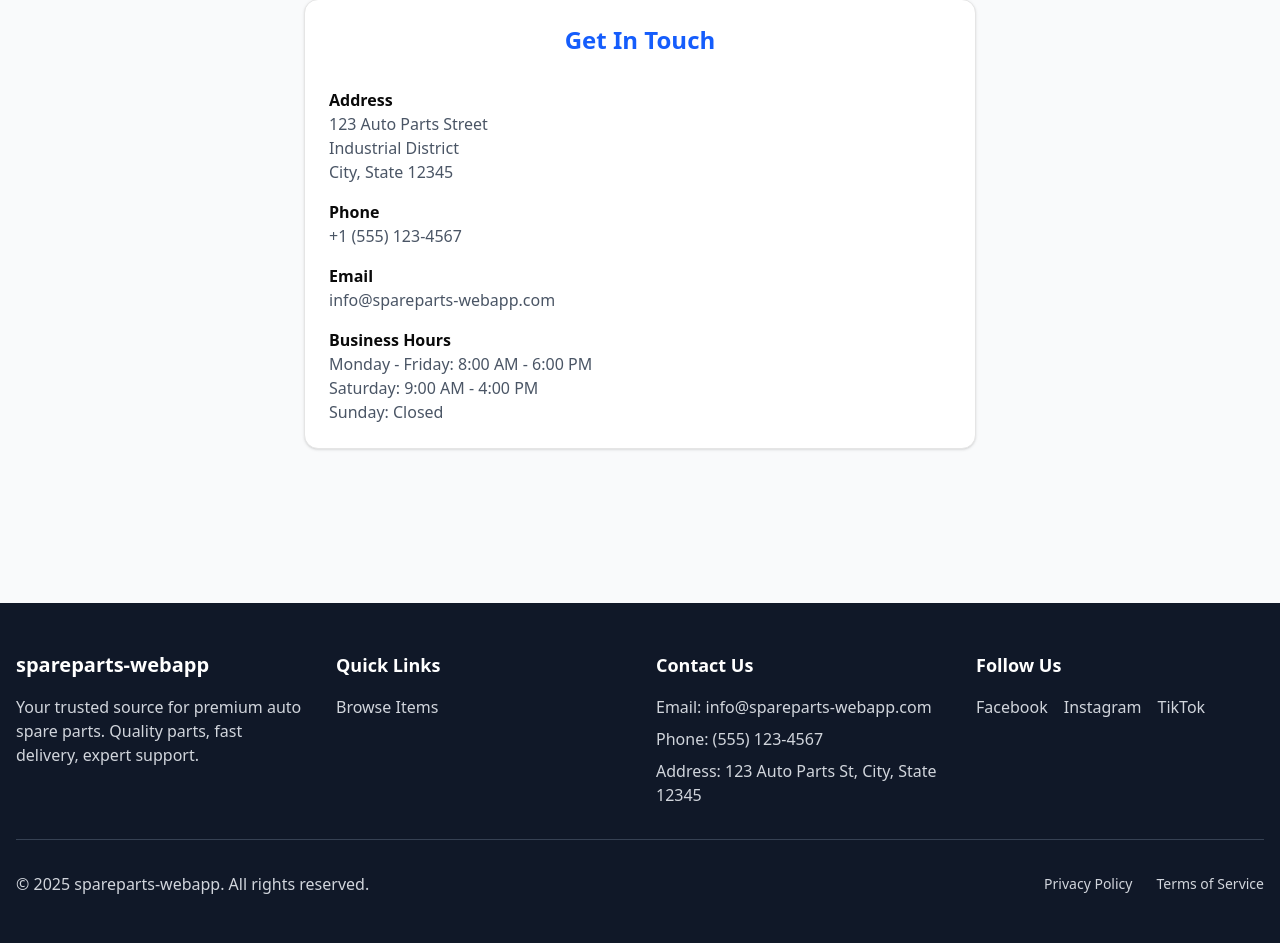
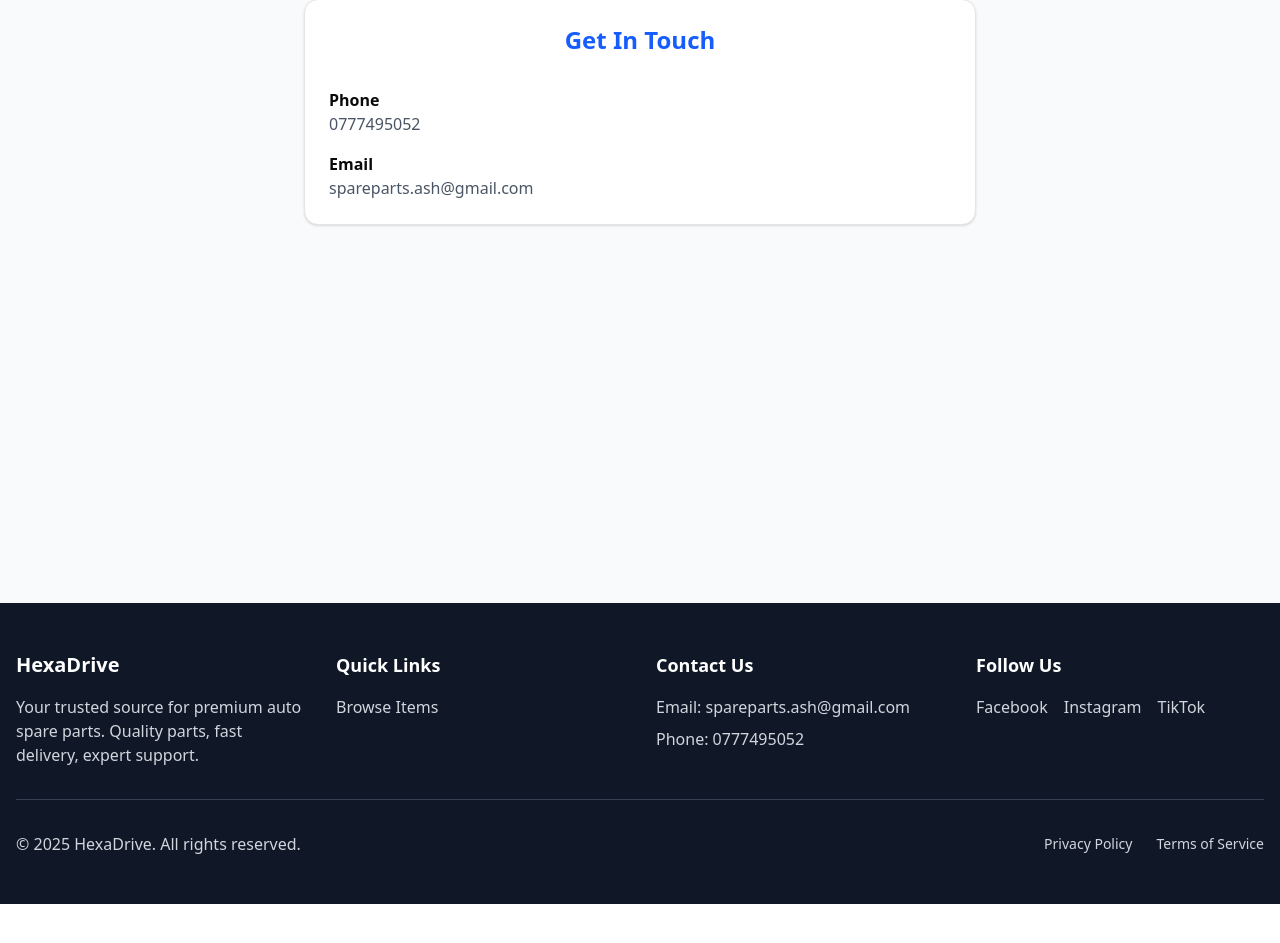
Before and after one commit to janithbandara1/spareparts-webapp, a Next.js app: page /contact in a window 1280 px wide. Shown: the part 265-1208 px from the top of the page. After the commit the page ends 1169 px from the top, so only its background shows below. Built offline with nearby package versions, Linux system fonts and the light colour scheme.

Commit message:
feat: update branding to HexaDrive and enhance hero image management functionality

```diff
--- a/app/about/page.tsx
+++ b/app/about/page.tsx
@@ -26,7 +26,7 @@ export default function About() {
             </CardHeader>
             <CardContent>
               <p className="text-gray-600 leading-relaxed">
-                Founded with a passion for automotive excellence, spareparts-webapp has been serving
+                Founded with a passion for automotive excellence, HexaDrive has been serving
                 vehicle owners and mechanics for over a decade. We started as a small family business
                 and have grown into a trusted provider of high-quality spare parts across the region.
               </p>
--- a/app/admin/dashboard/page.tsx
+++ b/app/admin/dashboard/page.tsx
@@ -1,7 +1,6 @@
 import { Card, CardContent, CardHeader, CardTitle } from "@/components/ui/card";
 import { prisma } from "@/lib/prisma";
 import { Package, Building, Car } from "lucide-react";
-import { HeroImageUpload } from "@/components/hero-image-upload";
 
 export default async function DashboardPage() {
   const itemCount = await prisma.item.count();
@@ -43,10 +42,6 @@ export default async function DashboardPage() {
           </CardContent>
         </Card>
       </div>
-
-      <div className="grid grid-cols-1 gap-6">
-        <HeroImageUpload />
-      </div>
     </div>
   );
 }
--- /dev/null
+++ b/app/admin/hero-image/page.tsx
@@ -0,0 +1,12 @@
+import { HeroImageUpload } from "@/components/hero-image-upload";
+
+export default function HeroImagesPage() {
+  return (
+    <div>
+      <h1 className="text-3xl font-bold text-gray-900 mb-6">Manage Hero Image</h1>
+      <div className="grid grid-cols-1 gap-6">
+        <HeroImageUpload />
+      </div>
+    </div>
+  );
+}
--- a/app/admin/layout.tsx
+++ b/app/admin/layout.tsx
@@ -8,6 +8,7 @@ import {
   LogOut,
   Tag,
   Settings,
+  Image,
 } from "lucide-react";
 import {
   Sidebar,
@@ -40,6 +41,11 @@ const menuItems = [
     title: "Dashboard",
     url: "/admin/dashboard",
     icon: LayoutDashboard,
+  },
+  {
+    title: "Hero Image",
+    url: "/admin/hero-image",
+    icon: Image,
   },
   {
     title: "Manage Items",
@@ -83,7 +89,7 @@ export default function AdminLayout({
                   </div>
                   <div className="grid flex-1 text-left text-sm leading-tight">
                     <span className="truncate font-semibold">
-                      spareparts-webapp
+                      HexaDrive
                     </span>
                     <span className="truncate text-xs">Admin Panel</span>
                   </div>
@@ -155,6 +161,8 @@ export default function AdminLayout({
                     ? "Brands"
                     : pathname.startsWith("/admin/models")
                     ? "Models"
+                    : pathname.startsWith("/admin/hero-image")
+                    ? "Hero Image"
                     : "Page"}
                 </BreadcrumbPage>
               </BreadcrumbItem>
--- a/app/admin/login/page.tsx
+++ /dev/null
@@ -1,32 +0,0 @@
-import { GalleryVerticalEnd } from "lucide-react"
-
-import { LoginForm } from "@/components/login-form"
-
-export default function LoginPage() {
-  return (
-    <div className="grid min-h-svh lg:grid-cols-2">
-      <div className="flex flex-col gap-4 p-6 md:p-10">
-        <div className="flex justify-center gap-2 md:justify-start">
-          <a href="/" className="flex items-center gap-2 font-medium">
-            <div className="bg-primary text-primary-foreground flex size-6 items-center justify-center rounded-md">
-              <GalleryVerticalEnd className="size-4" />
-            </div>
-            spareparts-webapp
-          </a>
-        </div>
-        <div className="flex flex-1 items-center justify-center">
-          <div className="w-full max-w-xs">
-            <LoginForm />
-          </div>
-        </div>
-      </div>
-      <div className="bg-muted relative hidden lg:block">
-        <img
-          src="/placeholder.svg"
-          alt="Image"
-          className="absolute inset-0 h-full w-full object-cover dark:brightness-[0.2] dark:grayscale"
-        />
-      </div>
-    </div>
-  )
-}
--- a/app/admin/page.tsx
+++ b/app/admin/page.tsx
@@ -11,7 +11,7 @@ export default function AdminPage() {
             <div className="bg-primary text-primary-foreground flex size-6 items-center justify-center rounded-md">
               <GalleryVerticalEnd className="size-4" />
             </div>
-            spareparts-webapp
+            HexaDrive
           </a>
         </div>
         <div className="flex flex-1 items-center justify-center">
--- a/app/contact/page.tsx
+++ b/app/contact/page.tsx
@@ -20,31 +20,13 @@ export default function Contact() {
             </CardHeader>
             <CardContent className="space-y-4">
               <div>
-                <h3 className="font-semibold">Address</h3>
-                <p className="text-gray-600">
-                  123 Auto Parts Street<br />
-                  Industrial District<br />
-                  City, State 12345
-                </p>
-              </div>
-
-              <div>
                 <h3 className="font-semibold">Phone</h3>
-                <p className="text-gray-600">+1 (555) 123-4567</p>
+                <p className="text-gray-600">0777495052</p>
               </div>
 
               <div>
                 <h3 className="font-semibold">Email</h3>
-                <p className="text-gray-600">info@spareparts-webapp.com</p>
-              </div>
-
-              <div>
-                <h3 className="font-semibold">Business Hours</h3>
-                <p className="text-gray-600">
-                  Monday - Friday: 8:00 AM - 6:00 PM<br />
-                  Saturday: 9:00 AM - 4:00 PM<br />
-                  Sunday: Closed
-                </p>
+                <p className="text-gray-600">spareparts.ash@gmail.com</p>
               </div>
             </CardContent>
           </Card>
--- a/app/page.tsx
+++ b/app/page.tsx
@@ -59,7 +59,7 @@ export default async function Home() {
       <section className="py-16 bg-gray-50">
         <div className="max-w-7xl mx-auto px-4">
           <h2 className="text-3xl font-bold text-center mb-12 text-gray-800">
-            Why Choose spareparts-webapp?
+            Why Choose HexaDrive?
           </h2>
           <div className="grid grid-cols-1 md:grid-cols-3 gap-8">
             <Card className="text-center">
--- a/components/footer.tsx
+++ b/components/footer.tsx
@@ -18,7 +18,7 @@ export default function Footer() {
         <div className="grid grid-cols-1 md:grid-cols-4 gap-8">
           {/* Company Info */}
           <div className="space-y-4">
-            <h3 className="text-xl font-bold">spareparts-webapp</h3>
+            <h3 className="text-xl font-bold">HexaDrive</h3>
             <p className="text-gray-300">
               Your trusted source for premium auto spare parts. Quality parts, fast delivery, expert support.
             </p>
@@ -40,9 +40,8 @@ export default function Footer() {
           <div className="space-y-4">
             <h4 className="text-lg font-semibold">Contact Us</h4>
             <div className="space-y-2 text-gray-300">
-              <p>Email: info@spareparts-webapp.com</p>
-              <p>Phone: (555) 123-4567</p>
-              <p>Address: 123 Auto Parts St, City, State 12345</p>
+              <p>Email: spareparts.ash@gmail.com</p>
+              <p>Phone: 0777495052</p>
             </div>
           </div>
 
@@ -50,13 +49,13 @@ export default function Footer() {
           <div className="space-y-4">
             <h4 className="text-lg font-semibold">Follow Us</h4>
             <div className="flex space-x-4">
-              <Link href="#" className="text-gray-300 hover:text-white transition-colors">
+              <Link href="#" target="_blank" rel="noopener noreferrer" className="text-gray-300 hover:text-white transition-colors">
                 Facebook
               </Link>
-              <Link href="#" className="text-gray-300 hover:text-white transition-colors">
+              <Link href="https://www.instagram.com/hexadrivespare_parts?utm_source=qr&igsh=ZnN6OWJnZDQ4cnVo" target="_blank" rel="noopener noreferrer" className="text-gray-300 hover:text-white transition-colors">
                 Instagram
               </Link>
-              <Link href="#" className="text-gray-300 hover:text-white transition-colors">
+              <Link href="https://www.tiktok.com/@hexadrive_spare_parts?_r=1&_t=ZS-92094SJlSvR" target="_blank" rel="noopener noreferrer" className="text-gray-300 hover:text-white transition-colors">
                 TikTok
               </Link>
             </div>
@@ -67,13 +66,13 @@ export default function Footer() {
 
         <div className="flex flex-col md:flex-row justify-between items-center space-y-4 md:space-y-0">
           <p className="text-gray-300">
-            © {new Date().getFullYear()} spareparts-webapp. All rights reserved.
+            © {new Date().getFullYear()} HexaDrive. All rights reserved.
           </p>
           <div className="flex space-x-6">
-            <Link href="#" className="text-gray-300 hover:text-white transition-colors text-sm">
+            <Link href="#" target="_blank" rel="noopener noreferrer" className="text-gray-300 hover:text-white transition-colors text-sm">
               Privacy Policy
             </Link>
-            <Link href="#" className="text-gray-300 hover:text-white transition-colors text-sm">
+            <Link href="#" target="_blank" rel="noopener noreferrer" className="text-gray-300 hover:text-white transition-colors text-sm">
               Terms of Service
             </Link>
           </div>
--- a/components/hero-image-upload.tsx
+++ b/components/hero-image-upload.tsx
@@ -1,10 +1,10 @@
 'use client';
 
-import { useState } from 'react';
-import { Upload, X } from 'lucide-react';
+import { useState, useEffect } from 'react';
+import { X } from 'lucide-react';
 import { Button } from '@/components/ui/button';
 import { Input } from '@/components/ui/input';
-import { Card, CardContent, CardHeader, CardTitle } from '@/components/ui/card';
+import { Card, CardContent } from '@/components/ui/card';
 import Image from 'next/image';
 
 export function HeroImageUpload() {
@@ -14,6 +14,23 @@ export function HeroImageUpload() {
   const [error, setError] = useState<string>('');
   const [success, setSuccess] = useState(false);
   const [preview, setPreview] = useState<string>('');
+
+  useEffect(() => {
+    const fetchCurrentImage = async () => {
+      try {
+        const response = await fetch('/api/hero-image');
+        if (response.ok) {
+          const data = await response.json();
+          setImageUrl(data.imageUrl);
+          setAltText(data.altText);
+        }
+      } catch (err) {
+        console.error('Error fetching current hero image:', err);
+      }
+    };
+
+    fetchCurrentImage();
+  }, []);
 
   const handleFileSelect = async (e: React.ChangeEvent<HTMLInputElement>) => {
     const file = e.target.files?.[0];
@@ -74,13 +91,10 @@ export function HeroImageUpload() {
 
   return (
     <Card>
-      <CardHeader>
-        <CardTitle>Hero Image Management</CardTitle>
-      </CardHeader>
       <CardContent className="space-y-6">
         {/* Preview */}
         {preview || imageUrl ? (
-          <div className="relative w-full h-64 bg-gray-100 rounded-lg overflow-hidden">
+          <div className="relative w-full aspect-[2/1] bg-gray-100 rounded-lg overflow-hidden">
             <Image
               src={preview || imageUrl}
               alt={altText}
@@ -89,7 +103,7 @@ export function HeroImageUpload() {
             />
           </div>
         ) : (
-          <div className="w-full h-64 bg-gray-100 rounded-lg flex items-center justify-center text-gray-400">
+          <div className="w-full aspect-[2/1] bg-gray-100 rounded-lg flex items-center justify-center text-gray-400">
             <p>Image preview will appear here</p>
           </div>
         )}
--- a/components/navbar.tsx
+++ b/components/navbar.tsx
@@ -40,7 +40,7 @@ export default function Navbar() {
         <div className="flex justify-between items-center py-4">
           <div className="flex items-center">
             <Link href="/" className="text-2xl font-bold text-gray-900">
-              spareparts-webapp
+              HexaDrive
             </Link>
           </div>
 
```
